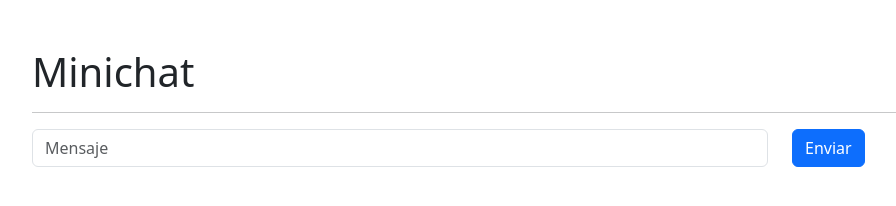
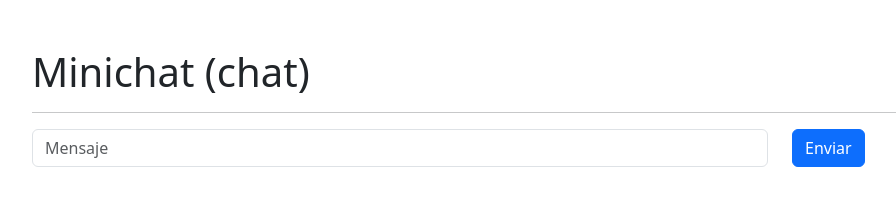
Before and after one commit to lmarcela/web-sockets-basic, a website: page public/index.html in a window 1280 px wide. Shown: the whole page, without its empty margins (50-946 px from the left). Drawn offline with nearby package versions, Linux system fonts and the light colour scheme; no server answers.

Commit message:
🚀 New deploy

```diff
--- a/public/index.html
+++ b/public/index.html
@@ -11,7 +11,7 @@
 </head>
 
 <body class="container">
-    <h1 class="mt-5">Minichat</h1>
+    <h1 class="mt-5">Minichat (chat)</h1>
     <hr />
     <form id="miFormulario">
         <div class="row">
```
